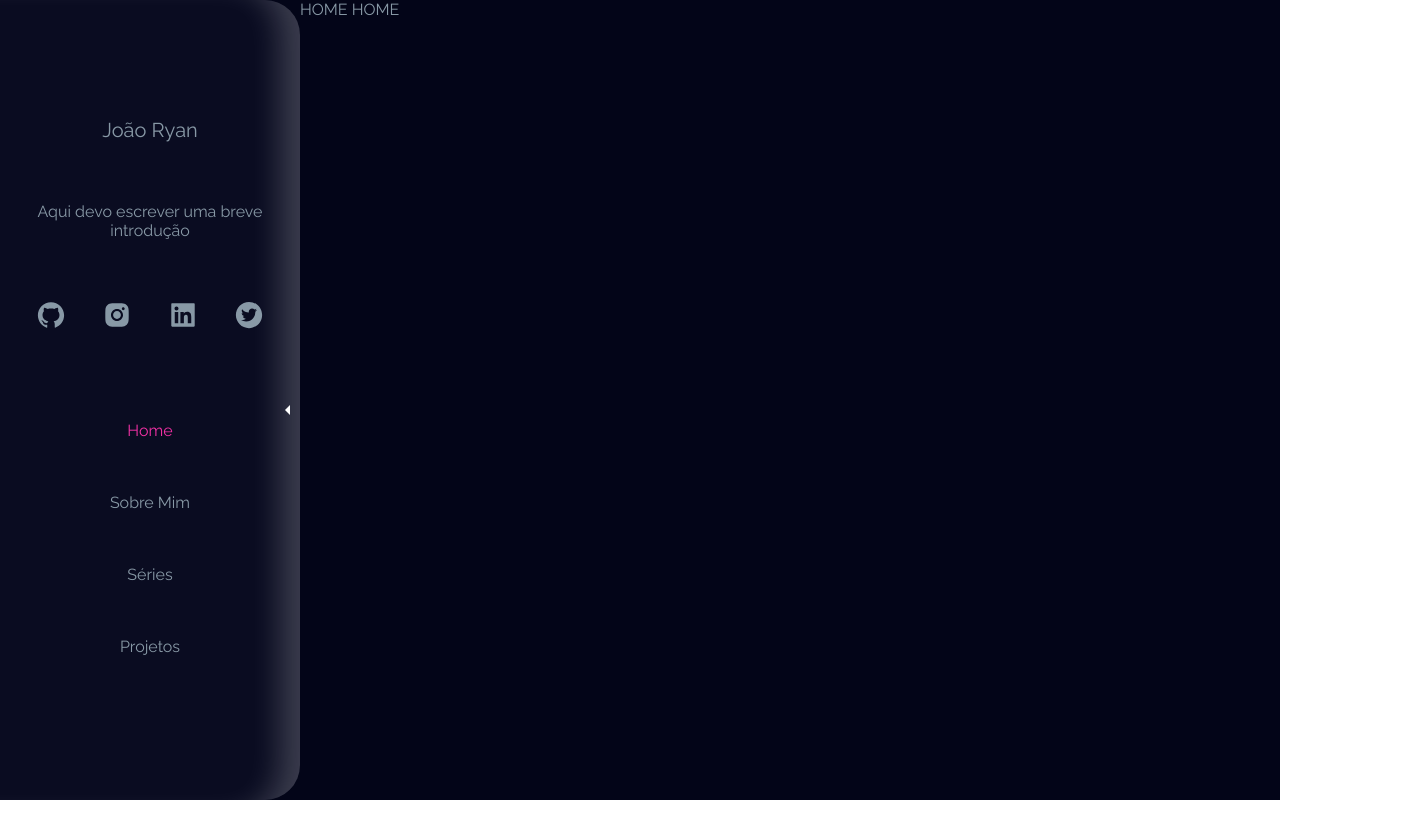
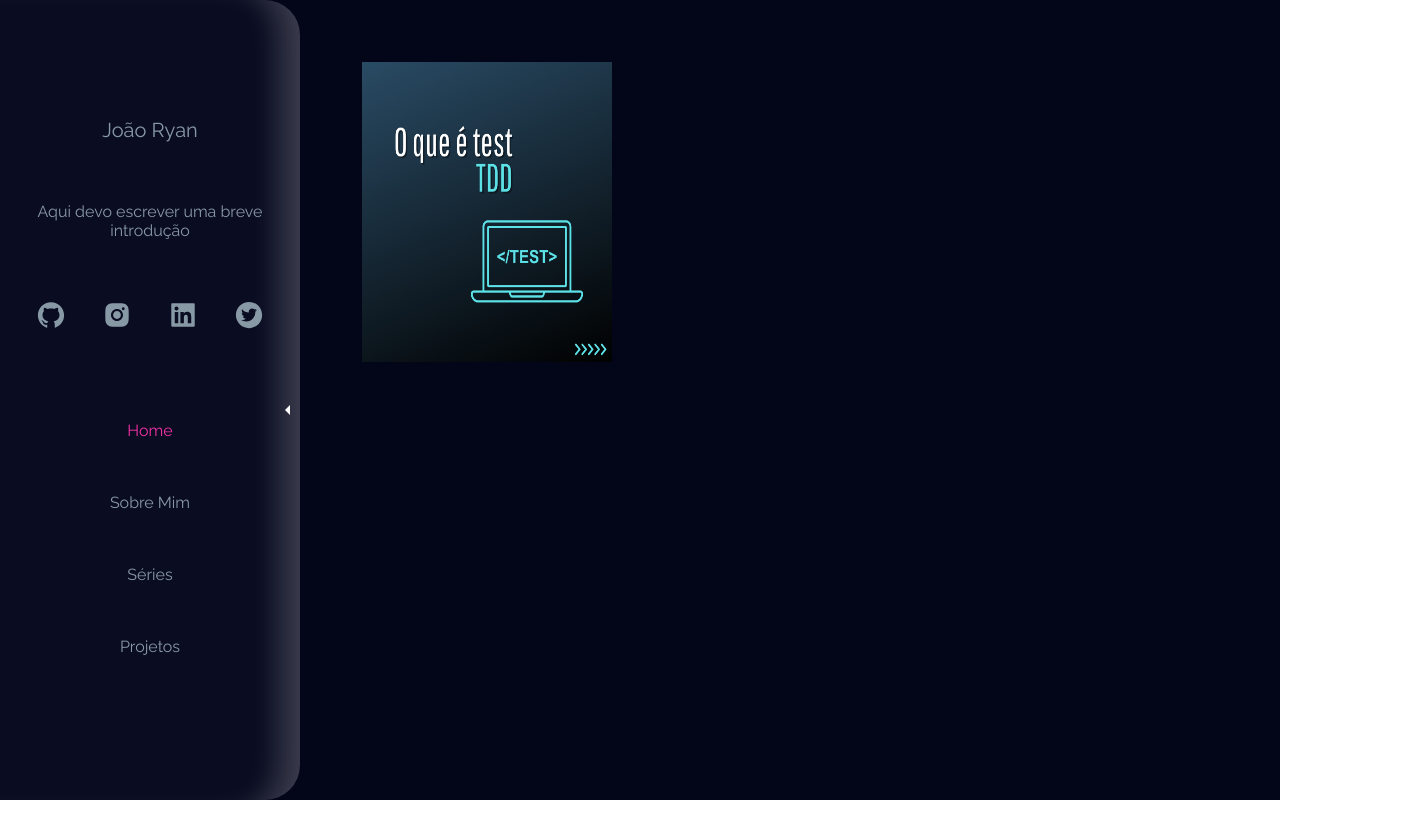
Before and after one commit to joaoryan/Blog, a React (Create React App) app in the folder my-app/: page /home in a window 1280 px wide. Shown: the top 838 px of the page, 1404 px wide, since content can reach past the window. Before the commit the page ends 800 px from the top, so only its background shows below. Built offline with nearby package versions, Linux system fonts and the light colour scheme.

Commit message:
feat: add card img

```diff
--- a/my-app/src/pages/Home/index.tsx
+++ b/my-app/src/pages/Home/index.tsx
@@ -2,17 +2,22 @@ import React, { useEffect, useState } from 'react';
 import axios from '../../services/axios';
 //import { Link } from 'react-router-dom';
 
-//icons
 
-//styles
-import { Section } from './styled';
+
+import tdd from '../../assets/image/testTDD.png'
+import * as Styled from './styled';
 import { Container } from '../../styles/GlobalStyles';
 
 export function Home(): JSX.Element {
 
   return (
-    <Section>
-      HOME HOME
-    </Section>
+    <Styled.Page>
+      <Styled.Card
+        src={tdd}
+        alt='Logo Prática'
+      />
+
+
+    </Styled.Page>
   );
 }
--- a/my-app/src/pages/Home/styled.tsx
+++ b/my-app/src/pages/Home/styled.tsx
@@ -2,7 +2,14 @@ import styled from 'styled-components';
 import * as color from '../../styles/color';
 
 //geral
-export const Section = styled.div`
+export const Page = styled.div`
   height: 100%;
   width: 100%;
+  padding: 62px;
 `;
+
+export const Card = styled.img`
+  height: 300px;
+  width: 250px;
+  background-color: #fff;
+`;
```
Also changed, not shown: my-app/src/assets/image/testTDD.png (added).
